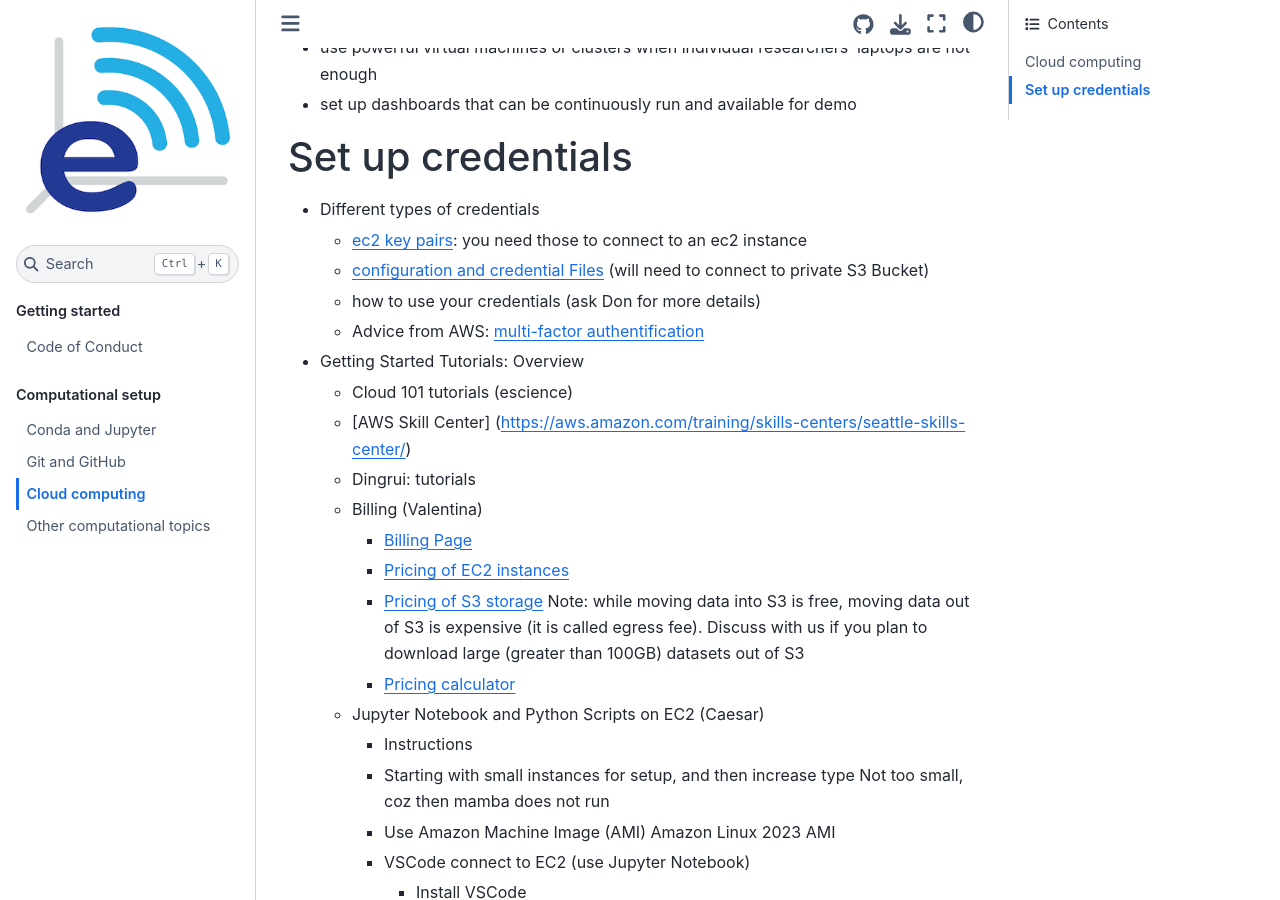
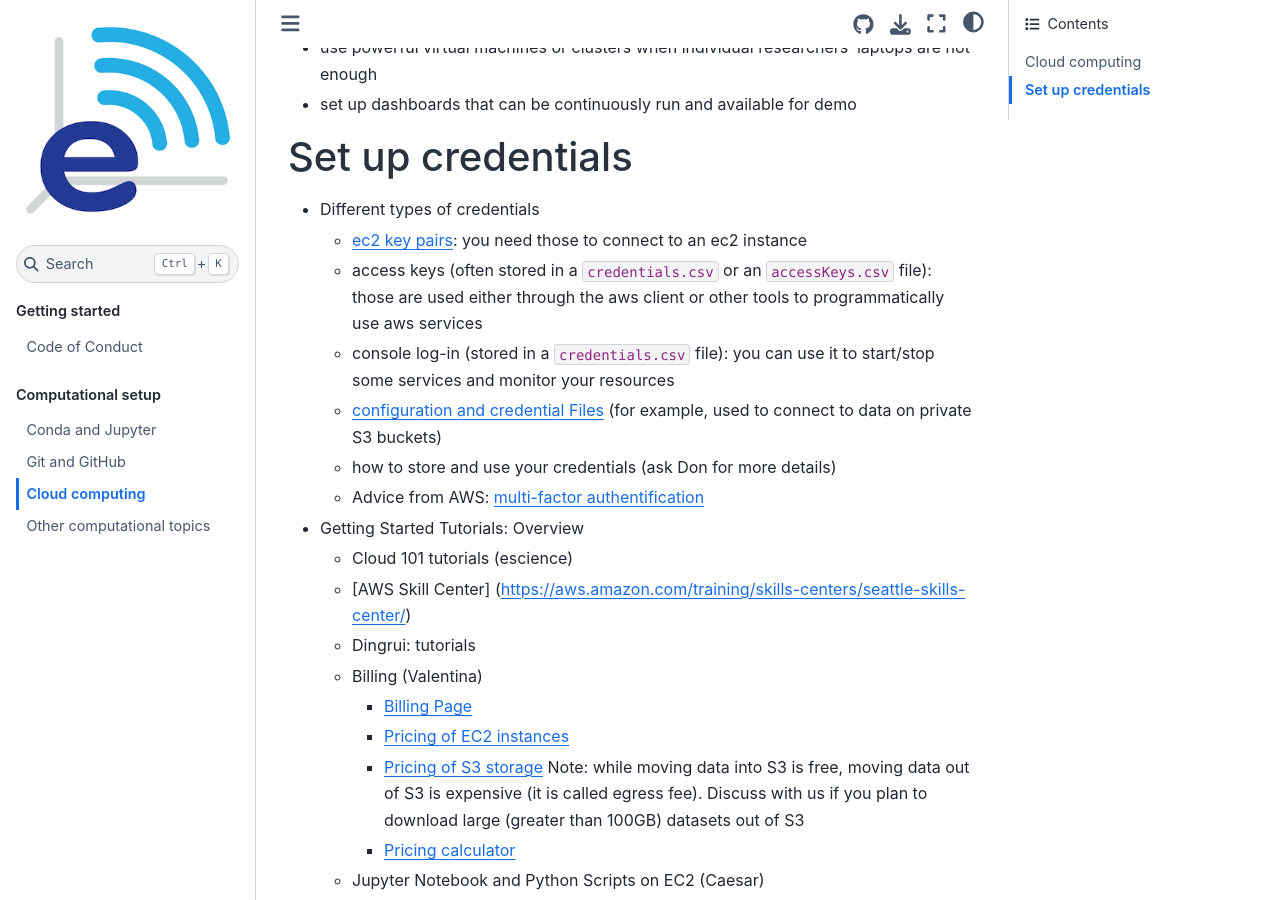
Before and after one commit to uw-echospace/group-docs, a Jupyter Book: the page built from docs/source/compute-cloud.md, in a window 1280 px wide and 900 px high, scrolled down 441 px. Built offline with Jupyter Book 1.0.4 settings and Sphinx 7.4.7 and the Sphinx Book theme 1.1.4, drawn with Linux system fonts in a browser that asks for light colours.

Commit message:
added a bit more on credentials

```diff
--- a/docs/source/compute-cloud.md
+++ b/docs/source/compute-cloud.md
@@ -23,8 +23,10 @@
 * Different types of credentials
    - [ec2 key pairs](
 https://docs.aws.amazon.com/AWSEC2/latest/UserGuide/ec2-key-pairs.html): you need those to connect to an ec2 instance
-   - [configuration and credential Files](https://docs.aws.amazon.com/cli/latest/userguide/cli-configure-files.html) (will need to connect to private S3 Bucket)
-   - how to use your credentials (ask Don for more details)
+   - access keys (often stored in a `credentials.csv` or an `accessKeys.csv` file): those are used either through the aws client or other tools to programmatically use aws services
+   - console log-in (stored in a `credentials.csv` file): you can use it to start/stop some services and monitor your resources
+   - [configuration and credential Files](https://docs.aws.amazon.com/cli/latest/userguide/cli-configure-files.html) (for example, used to connect to data on private S3 buckets)
+   - how to store and use your credentials (ask Don for more details)
    - Advice from AWS: [multi-factor authentification](https://docs.aws.amazon.com/IAM/latest/UserGuide/id_credentials_mfa_enable.html)
 
 * Getting Started Tutorials: Overview
```
